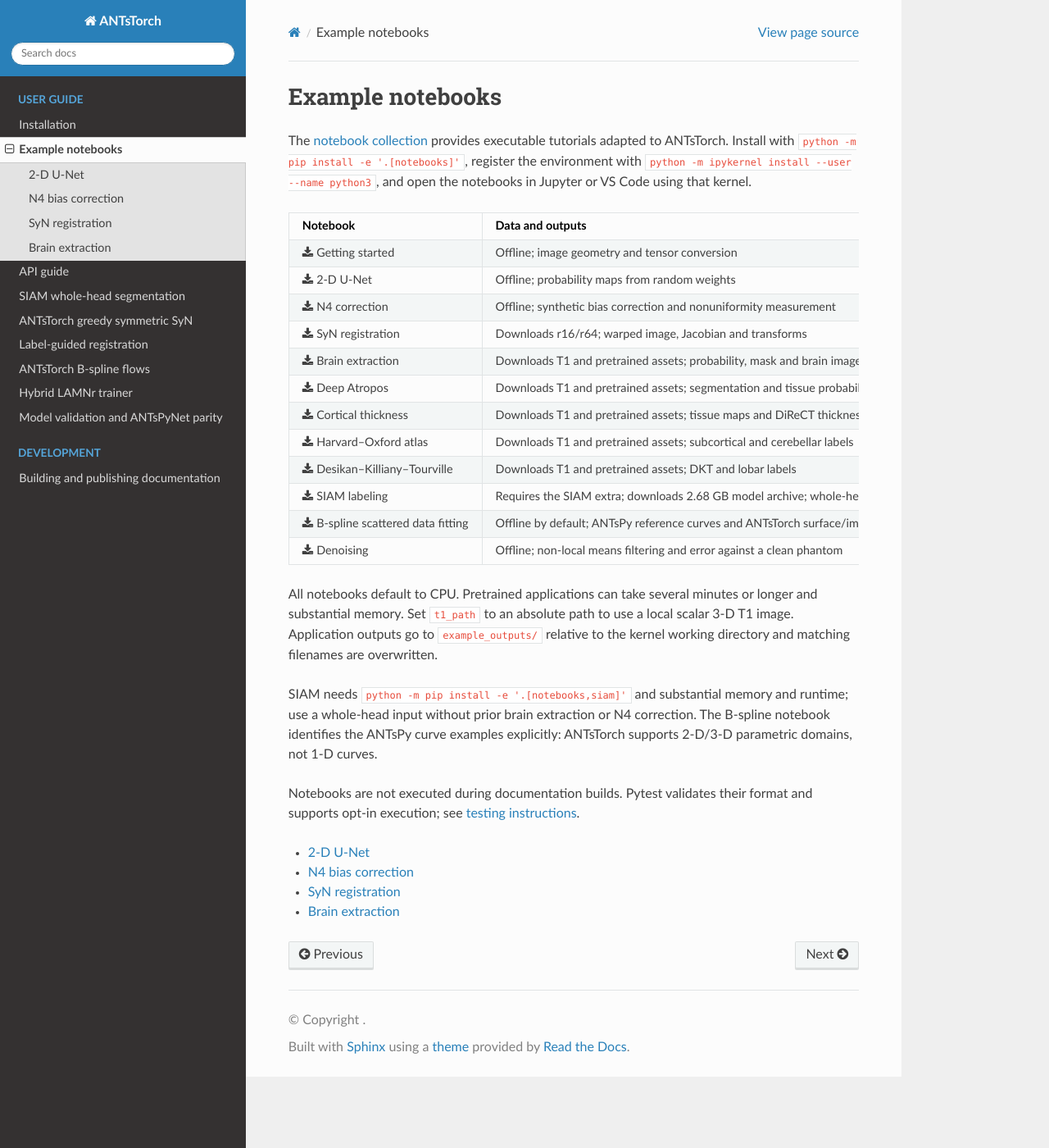
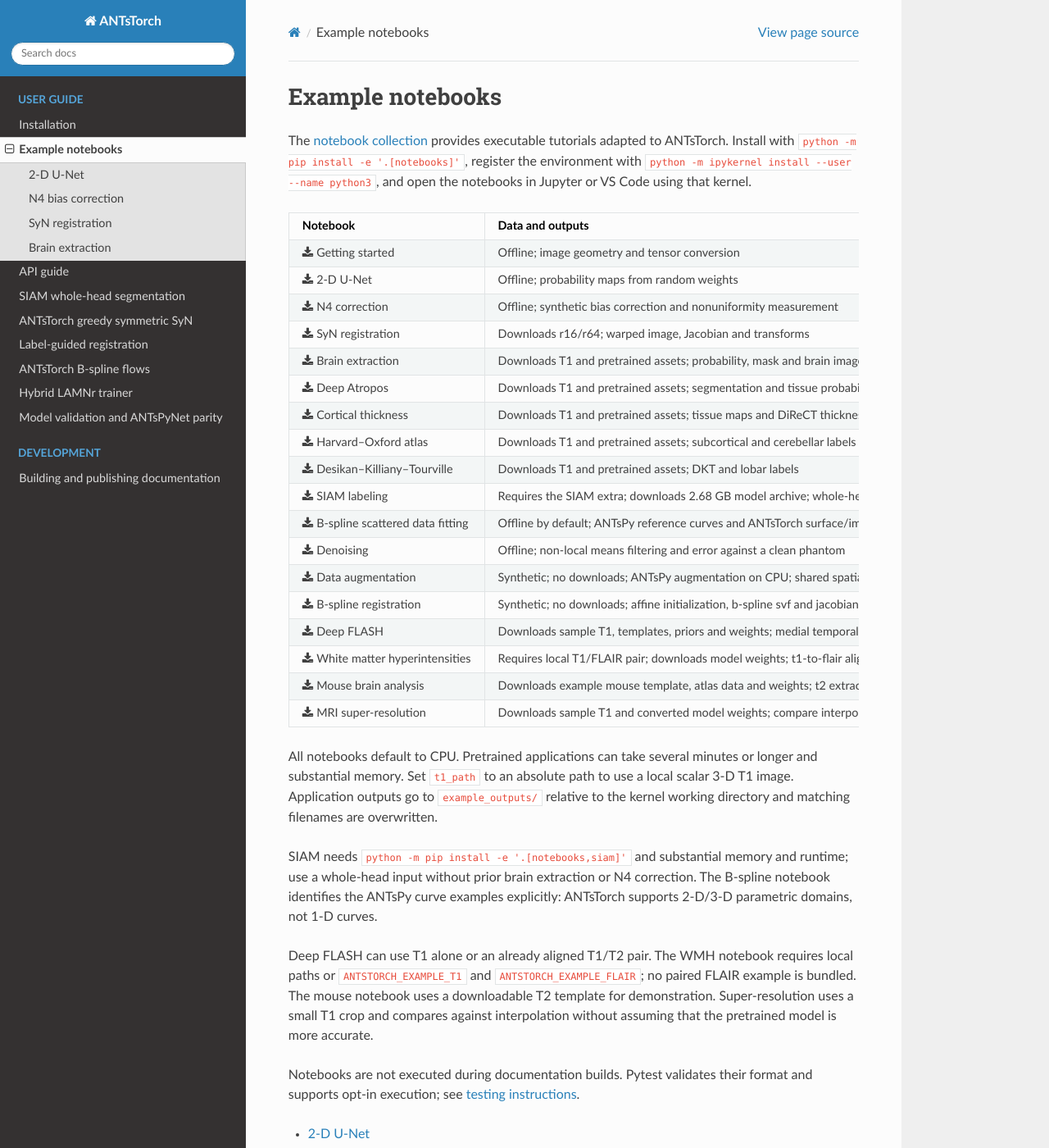
Before and after one commit to ANTsX/ANTsTorch, a Sphinx documentation site: the page built from docs/examples/index.md, in a window 1280 px wide and 1400 px high. Shown: the whole window at 82% size. Built offline with Sphinx 7.4.7 and the Read the Docs theme 3.1.0, drawn with Linux system fonts in a browser that asks for light colours.

Commit message:
ENH:  Add more examples. (#107)

```diff
--- a/docs/examples/index.md
+++ b/docs/examples/index.md
@@ -19,6 +19,12 @@ and open the notebooks in Jupyter or VS Code using that kernel.
 | {download}`SIAM labeling <../../examples/siam_labeling.ipynb>` | Requires the SIAM extra; downloads 2.68 GB model archive; whole-head labels |
 | {download}`B-spline scattered data fitting <../../examples/bspline_scattered_data_fitting.ipynb>` | Offline by default; ANTsPy reference curves and ANTsTorch surface/image fitting |
 | {download}`Denoising <../../examples/denoising.ipynb>` | Offline; non-local means filtering and error against a clean phantom |
+| {download}`Data augmentation <../../examples/data_augmentation.ipynb>` | Synthetic; no downloads; ANTsPy augmentation on CPU; shared spatial transforms, label interpolation and intensity perturbations |
+| {download}`B-spline registration <../../examples/bspline_registration.ipynb>` | Synthetic; no downloads; affine initialization, b-spline svf and jacobian inspection |
+| {download}`Deep FLASH <../../examples/deep_flash.ipynb>` | Downloads sample T1, templates, priors and weights; medial temporal lobe parcellation; optional aligned t2 |
+| {download}`White matter hyperintensities <../../examples/white_matter_hyperintensities.ipynb>` | Requires local T1/FLAIR pair; downloads model weights; t1-to-flair alignment and sysu-media segmentation |
+| {download}`Mouse brain analysis <../../examples/mouse_brain_analysis.ipynb>` | Downloads example mouse template, atlas data and weights; t2 extraction, nick parcellation and cortical thickness |
+| {download}`MRI super-resolution <../../examples/mri_super_resolution.ipynb>` | Downloads sample T1 and converted model weights; compare interpolation and pretrained siq on a reduced-resolution t1 crop |
 
 All notebooks default to CPU. Pretrained applications can take several minutes
 or longer and substantial memory. Set `t1_path` to an absolute path to use a
@@ -29,6 +35,12 @@ SIAM needs `python -m pip install -e '.[notebooks,siam]'` and substantial memory
 and runtime; use a whole-head input without prior brain extraction or N4 correction.
 The B-spline notebook identifies the ANTsPy curve examples explicitly: ANTsTorch
 supports 2-D/3-D parametric domains, not 1-D curves.
+
+Deep FLASH can use T1 alone or an already aligned T1/T2 pair. The WMH notebook
+requires local paths or `ANTSTORCH_EXAMPLE_T1` and `ANTSTORCH_EXAMPLE_FLAIR`;
+no paired FLAIR example is bundled. The mouse notebook uses a downloadable T2
+template for demonstration. Super-resolution uses a small T1 crop and compares
+against interpolation without assuming that the pretrained model is more accurate.
 
 Notebooks are not executed during documentation builds. Pytest validates their
 format and supports opt-in execution; see [testing instructions](https://github.com/ANTsX/ANTsTorch/blob/main/tests/README.md).
```
Also changed, not shown: README.md (+2 -1 lines), examples/README.md, 7 other files.
